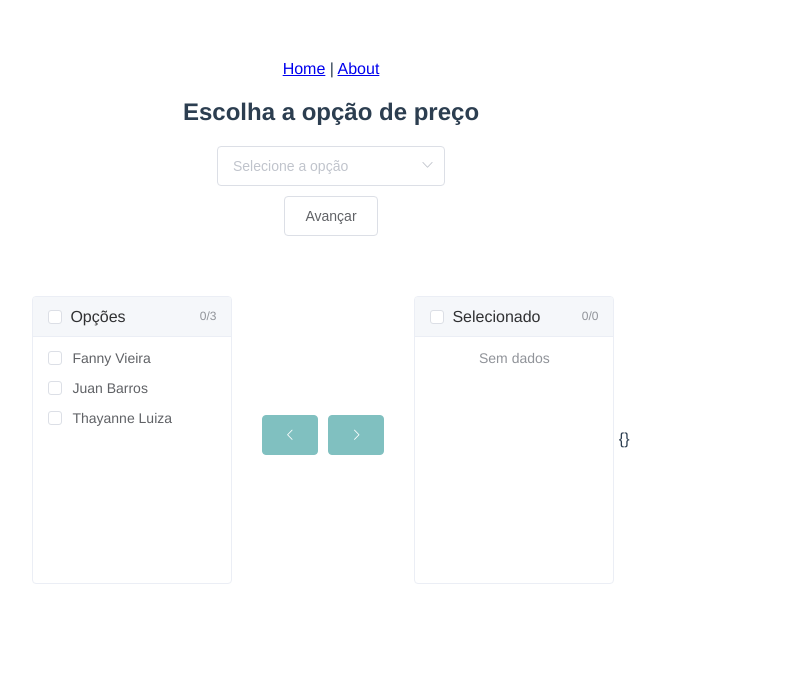
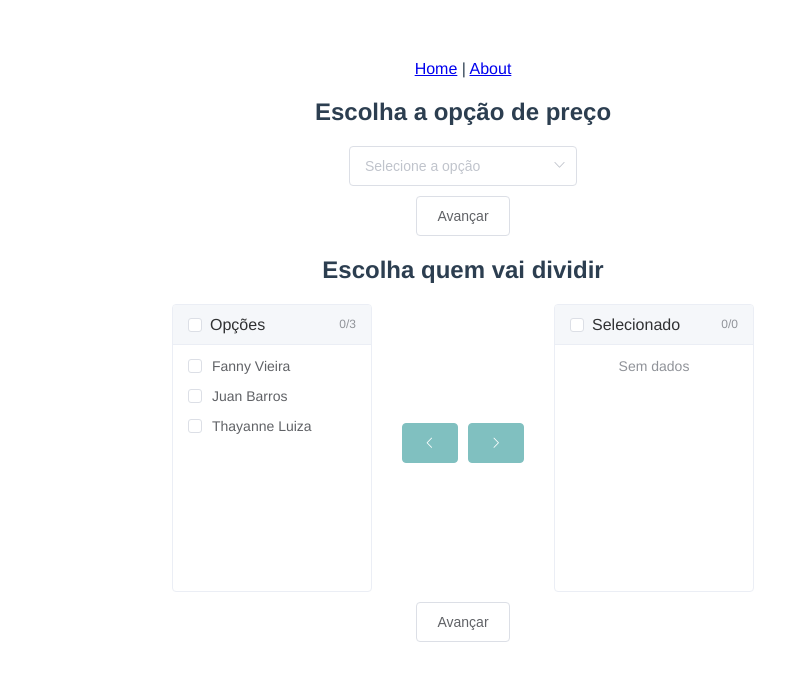
Before and after one commit to hericlesme/Racharia, a Vue app: page /#/ in a window 1280 px wide. Shown: the top 680 px of the page, without its empty margins (177-962 px from the left). Built offline with nearby package versions, Linux system fonts and the light colour scheme.

Commit message:
Apply refactoring

```diff
--- a/src/App.vue
+++ b/src/App.vue
@@ -19,6 +19,7 @@
 }
 
 .main-view {
+  margin: auto;
   margin-bottom: 60px;
   display: block;
   max-width: 1000px;
--- a/src/components/step/CurrentStep.vue
+++ b/src/components/step/CurrentStep.vue
@@ -1,8 +1,7 @@
 <template>
   <div>
     <price-step :updatePrice= updatePrice />
-     <users-step :updateUser= updateUser />
-     {{user}}
+     <users-step :updateUsers= updateUsers />
   </div>
 </template>
 
@@ -18,15 +17,15 @@ export default {
   data () {
     return {
       price: 0,
-      user: {}
+      users: []
     }
   },
   methods: {
     updatePrice (price) {
       this.price = price
     },
-    updateUser (user) {
-      this.user = user
+    updateUsers (users) {
+      this.users = users
     }
   }
 }
--- a/src/components/step/UsersStep.vue
+++ b/src/components/step/UsersStep.vue
@@ -1,20 +1,28 @@
 <template>
-    <div id="transfer-panel">
+    <div>
+      <h2>Escolha quem vai dividir</h2>
+      <el-row>
         <el-transfer
-            v-model="selectedUser"
-            :data="data"
+          v-model="selectedUsers"
+          :data="users"
           :titles="['Opções', 'Selecionado']">
         </el-transfer>
+      </el-row>
+      <el-row>
+        <el-button>Avançar</el-button>
+      </el-row>
     </div>
 </template>
+
 <script>
 export default {
   name: 'UsersStep',
   props: {
-    updateUser: Function
+    updateUsers: Function
   },
   data () {
-    const users = [
+    return {
+      users: [
         {
           key: 1,
           label: 'Fanny Vieira'
@@ -25,24 +33,23 @@ export default {
           key: 3,
           label: 'Thayanne Luiza'
         }
-    ]
-    return {
-      data: users,
-      selectedUser: []
+      ],
+      selectedUsers: []
     }
   },
   watch: {
-    selectedUser (option) {
-      const user = this.data.filter(user => { return user.key === option[0] })
-      this.updateUser(user)
+    selectedUsers (selectedUsers) {
+      this.updateUsers(this.selectedUsers.map((index) => this.users[index - 1]))
     }
   }
 }
 </script>
-<style>
-#transfer-panel{
+<style lang="scss" scoped>
+.el-transfer {
   text-align: left;
   display: inline-block;
-    margin: 50px 0 20px;
+}
+.el-row {
+  margin: 10px;
 }
 </style>
```
Lines whose indentation alone changed are shown as unchanged.
